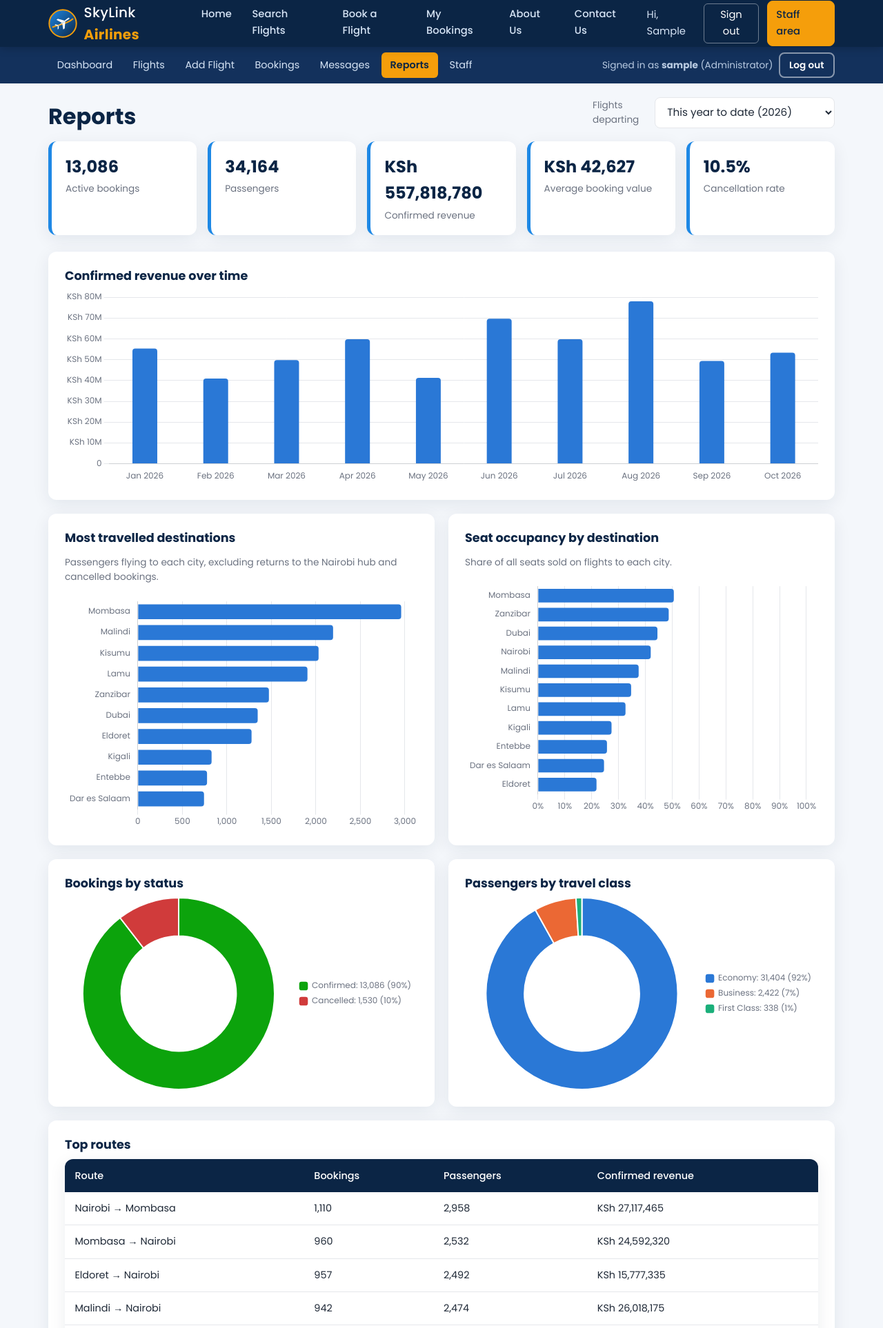
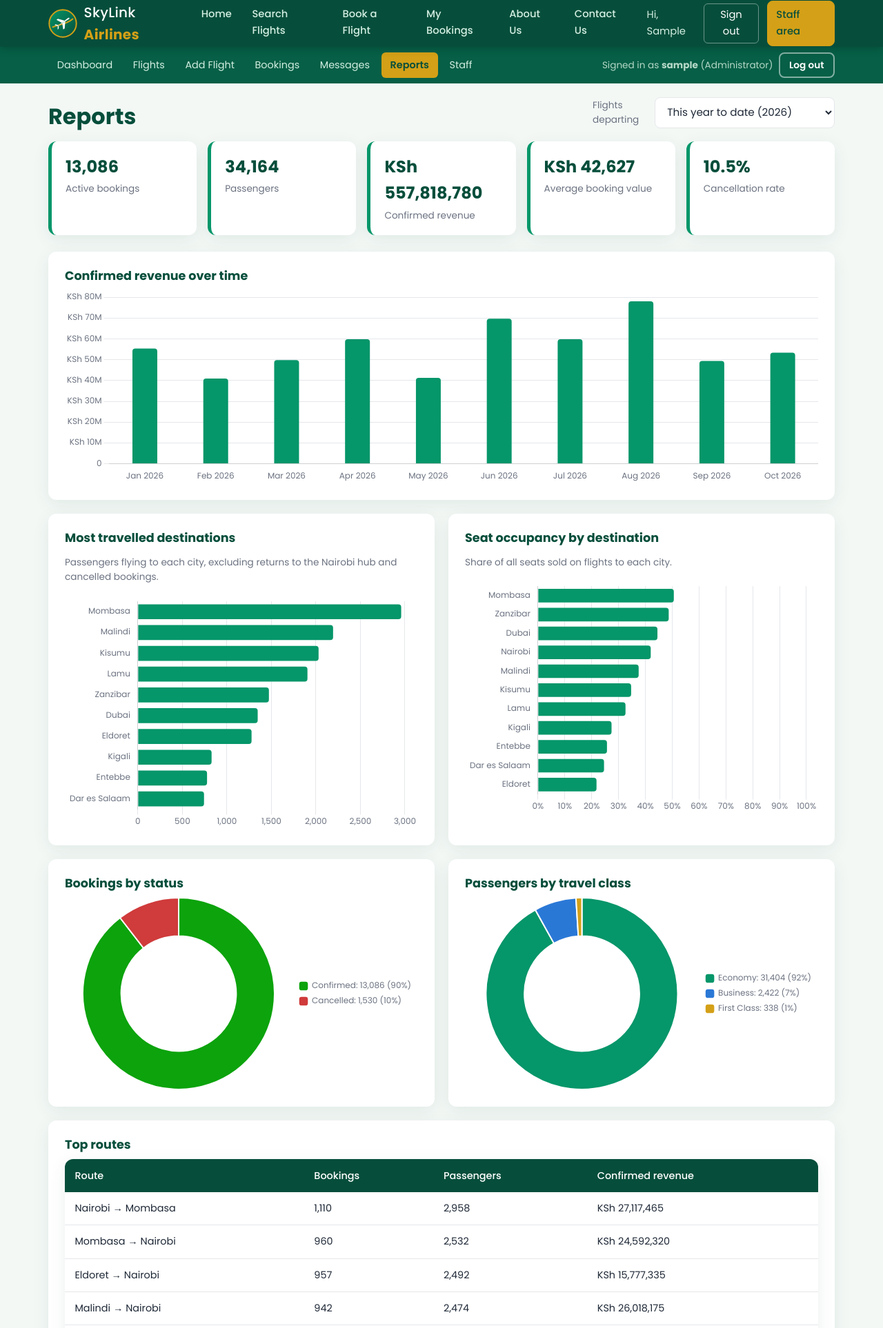
Before and after one commit to Levy-m/flight-ticketing-system, a Flask app: page /admin/reports in a window 1280 px wide. Shown: the top 1926 px of the page at 69% size. Run offline with Flask 3, Linux system fonts and the light colour scheme; the visitor is signed in with stand-in values (Sample User, id 1); data comes from the database, SQL or seed files in the repository.

Commit message:
Switch the colour scheme to emerald and gold
Deep green header and footer, emerald buttons and links, gold accents,
recoloured logo and aircraft image, and emerald report chart bars.

```diff
--- a/static/css/style.css
+++ b/static/css/style.css
@@ -1,15 +1,15 @@
 /* ==========================================================================
    SkyLink Airlines - main stylesheet
-   Colour scheme: deep navy + sky blue, with a warm orange accent.
+   Colour scheme: deep emerald green with warm gold accents.
    ========================================================================== */
 
 :root {
-    --navy: #0b2545;
-    --navy-2: #13315c;
-    --sky: #1e88e5;
-    --sky-light: #e3f1fd;
-    --accent: #f59e0b;
-    --accent-dark: #d97706;
+    --navy: #064e3b;
+    --navy-2: #065f46;
+    --sky: #059669;
+    --sky-light: #dcf5e9;
+    --accent: #d4a017;
+    --accent-dark: #b8860b;
     --success: #15803d;
     --success-bg: #dcfce7;
     --danger: #b91c1c;
@@ -19,10 +19,10 @@
     --text: #1f2937;
     --muted: #6b7280;
     --border: #e5e7eb;
-    --bg: #f4f7fb;
+    --bg: #f3f8f5;
     --white: #ffffff;
     --radius: 12px;
-    --shadow: 0 6px 24px rgba(11, 37, 69, 0.08);
+    --shadow: 0 6px 24px rgba(6, 78, 59, 0.08);
     --font: "Poppins", "Segoe UI", Roboto, Helvetica, Arial, sans-serif;
 }
 
@@ -37,6 +37,7 @@ body {
     line-height: 1.6;
     color: var(--text);
     background: var(--bg);
+    accent-color: var(--sky);   /* radio buttons and checkboxes */
     display: flex;
     flex-direction: column;
     min-height: 100vh;
@@ -78,7 +79,7 @@ h3 { font-size: 1.15rem; }
 
 .main-nav { display: flex; gap: .25rem; }
 .main-nav a {
-    color: #d6e4f5;
+    color: #d3eee1;
     padding: .5rem .8rem;
     border-radius: 8px;
     font-weight: 500;
@@ -87,7 +88,7 @@ h3 { font-size: 1.15rem; }
 }
 .main-nav a:hover { background: rgba(255, 255, 255, .1); color: var(--white); text-decoration: none; }
 .main-nav a.active { background: var(--sky); color: var(--white); }
-.nav-account { display: flex; align-items: center; gap: .4rem; color: #d6e4f5; padding: 0 .5rem; font-size: .92rem; }
+.nav-account { display: flex; align-items: center; gap: .4rem; color: #d3eee1; padding: 0 .5rem; font-size: .92rem; }
 .nav-account button { background: none; border: 1px solid rgba(255, 255, 255, .4); color: var(--white); border-radius: 6px; padding: .3rem .6rem; cursor: pointer; font: inherit; }
 .nav-account button:hover { background: rgba(255, 255, 255, .1); }
 .main-nav a.nav-admin { border: 1px solid var(--accent); color: var(--accent); }
@@ -597,9 +598,9 @@ legend + * { clear: both; }
 /* ---------- Admin ---------- */
 .admin-bar { background: var(--navy-2); color: var(--white); }
 .admin-bar-inner { display: flex; justify-content: space-between; align-items: center; gap: 1rem; flex-wrap: wrap; padding-top: .5rem; padding-bottom: .5rem; }
-.admin-bar .muted { color: #b9cbe2; }
+.admin-bar .muted { color: #b5d8c7; }
 .admin-nav { display: flex; gap: .25rem; flex-wrap: wrap; }
-.admin-nav a { color: #d6e4f5; padding: .45rem .8rem; border-radius: 6px; font-size: .9rem; }
+.admin-nav a { color: #d3eee1; padding: .45rem .8rem; border-radius: 6px; font-size: .9rem; }
 .admin-nav a:hover { background: rgba(255, 255, 255, .1); text-decoration: none; }
 .admin-nav a.active { background: var(--accent); color: var(--navy); font-weight: 600; }
 .admin-title { margin: 1.75rem 0 1rem; }
--- a/static/js/reports.js
+++ b/static/js/reports.js
@@ -10,7 +10,7 @@
     function draw() {
 
     // Categorical slots in fixed order, and the reserved status colours.
-    var SERIES = ["#2a78d6", "#eb6834", "#1baf7a"];
+    var SERIES = ["#059669", "#2a78d6", "#d4a017"];
     var STATUS = { Confirmed: "#0ca30c", Pending: "#fab219", Cancelled: "#d03b3b" };
     var CLASS_ORDER = ["Economy", "Business", "First Class"];
     var MONTHS = ["Jan", "Feb", "Mar", "Apr", "May", "Jun", "Jul", "Aug", "Sep", "Oct", "Nov", "Dec"];
@@ -23,7 +23,7 @@
     var ksh = function (n) { return "KSh " + Math.round(n).toLocaleString("en-KE"); };
     var num = function (n) { return Number(n).toLocaleString("en-KE"); };
     var grid = { color: "#e5e7eb" };
-    var barStyle = { backgroundColor: SERIES[0], hoverBackgroundColor: "#1c5cab", borderRadius: 4,
+    var barStyle = { backgroundColor: SERIES[0], hoverBackgroundColor: "#047857", borderRadius: 4,
                      borderSkipped: "start", maxBarThickness: 36 };
 
     function bucketLabel(b) {
```
Also changed, not shown: other parts of static/css/style.css (+15 -15 lines), static/images/aircraft.svg, static/images/airline_logo.svg.
